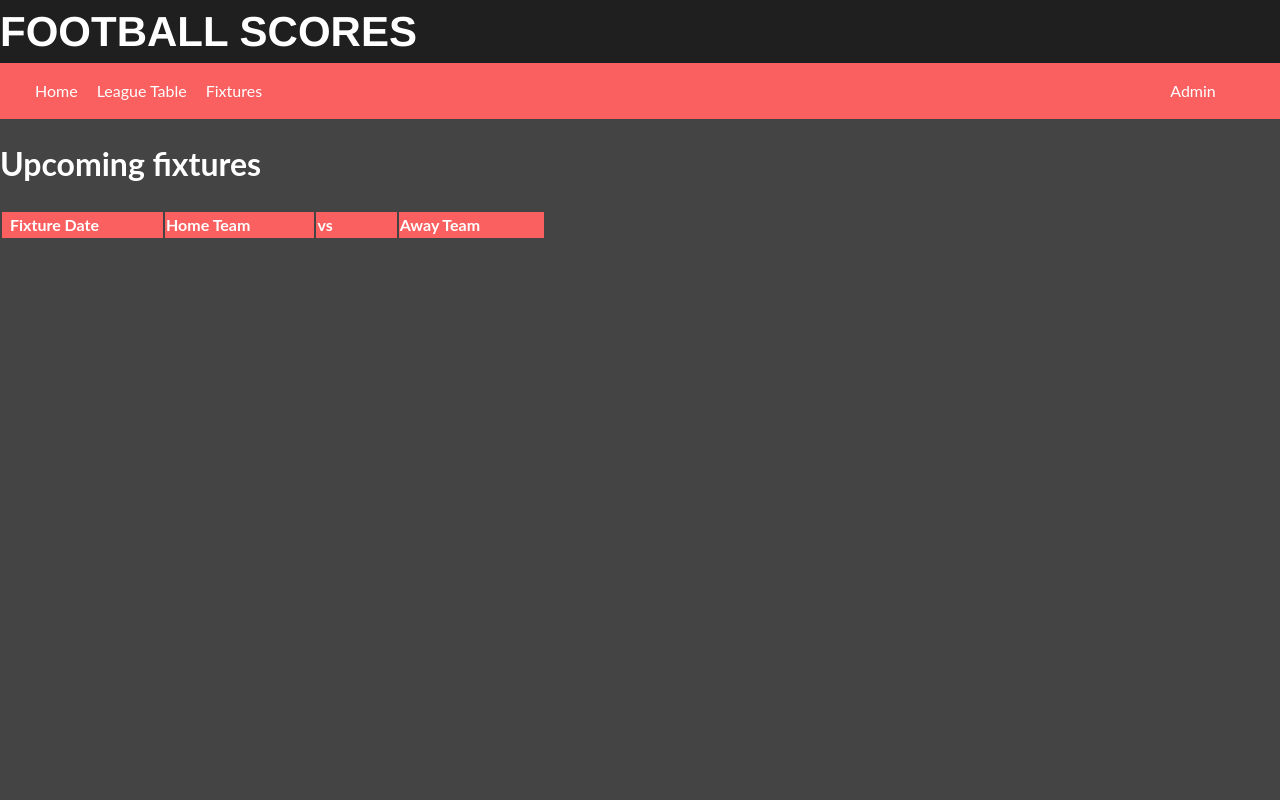
After one commit to saadtarikk/Project1_sports_score_app, a Flask app: page /fixtures_list/1/team_fixtures in a window 1280 px wide. The commit adds this page. Run offline with Flask 2, Linux system fonts and the light colour scheme; data that the repository does not hold is empty; some libraries are stand-ins or nearby versions.

Commit message:
MVP complete and part of extenstions done

```diff
--- a/controllers/fixtures_controller.py
+++ b/controllers/fixtures_controller.py
@@ -12,38 +12,14 @@ fixtures_blueprint = Blueprint("fixtures", __name__)
 def fixtures():
     fixtures = fixture_repository.select_all()
     teams = team_repository.select_all()
-    # pdb.set_trace()
-    # fixture_list = []
-
-    # for fixture in fixtures:
-    #     fixture_object = {"date": "", "score": "", "home": "", "away": ""}
-
-    #     fixture_object["date"] = fixture.fixture_date
-    #     fixture_object["score"] = fixture.fixture_result
-    #     home_team = team_repository.select(fixture.home_team)
-    #     away_team = team_repository.select(fixture.away_team)
-    #     fixture_object["home"] = home_team.team_name
-    #     fixture_object["away"] = away_team.team_name
-    #     fixture_list.append(fixture_object)
-
     return render_template("fixtures/fixtures_list.html", all_fixtures=fixtures, teams=teams)
 
 
 @fixtures_blueprint.route("/fixtures")
 def fixtures_maintainance():
     fixtures = fixture_repository.select_all()
-
     teams = team_repository.select_all()
     return render_template("fixtures/index.html", all_fixtures=fixtures, teams=teams)
-
-
-# @fixtures_blueprint.route("/fixtures/show", methods=["GET"])
-# def show_fixtures():
-#     fixtures = fixture_repository.select_all()
-#     teams = team_repository.select_all()
-
-#     # pdb.set_trace()
-#     return render_template("fixtures/show.html", all_fixtures=fixtures, all_teams=teams)
 
 
 @fixtures_blueprint.route("/fixtures/new", methods=["GET"])
@@ -57,8 +33,8 @@ def new_fixture():
 def create_fixture():
     home_team = request.form["home_team"]
     away_team = request.form["away_team"]
+    fixture_date = request.form["fixture_date"]
     fixture_result = request.form["fixture_result"]
-    fixture_date = request.form["fixture_date"]
     league_id = request.form["league_id"]
     fixture = Fixture(home_team, away_team, fixture_date,
                       fixture_result, league_id)
@@ -68,7 +44,6 @@ def create_fixture():
 
 @fixtures_blueprint.route("/fixtures/<id>/delete", methods=["POST"])
 def delete_fixture(id):
-    # pdb.set_trace()
     fixture_repository.delete(id)
     return redirect('/fixtures')
 
@@ -76,35 +51,27 @@ def delete_fixture(id):
 @fixtures_blueprint.route("/fixtures/<id>/edit", methods=['GET'])
 def edit_fixture(id):
     fixture = fixture_repository.select(id)
-
-# changes to help add team names in edit fields instead of team IDs
     home_team = team_repository.select(fixture.home_team)
     away_team = team_repository.select(fixture.away_team)
-
-
-# end changes
-#
-    pdb.set_trace()
     teams = team_repository.select_all()
     return render_template('fixtures/edit.html', fixture=fixture, home_team=home_team, away_team=away_team, teams=teams)
 
 
 @fixtures_blueprint.route("/fixtures/<id>", methods=['POST'])
 def update_fixture(id):
-    home_team_id = request.form['home_team_id']
-    away_team_id = request.form['away_team_id']
+    home_team = request.form['home_team']
+    away_team = request.form['away_team']
     fixture_date = request.form['fixture_date']
     fixture_result = request.form['fixture_result']
-
-    league_id = request.form['league_id']
-    fixture = Fixture(home_team_id, away_team_id,
+    league_id = 1
+    fixture = Fixture(home_team, away_team,
                       fixture_date, fixture_result, league_id, id)
     fixture_repository.update(fixture)
     return redirect('/fixtures')
 
 
-# @leagues_blueprint.route("/leagues/<id>", methods=["GET"])
-# def show_teams(id):
-#     league = league_repository.select(id)
-#     teams = league_repository.teams(league)
-#     return render_template("leagues/show.
+@fixtures_blueprint.route("/fixtures_list/<id>/team_fixtures", methods=["GET"])
+def show_team_fixtures(id):
+    fixtures = fixture_repository.select_all()
+    teams = team_repository.select_all()
+    return render_template("fixtures/team_fixtures.html", fixtures=fixtures, teams=teams, team_name=id)
--- a/repositories/fixture_repository.py
+++ b/repositories/fixture_repository.py
@@ -8,8 +8,8 @@ from models.fixture import Fixture
 
 def save(fixture):
     sql = "INSERT INTO fixtures (home_team, away_team, fixture_date, fixture_result, league_id) VALUES (%s, %s, %s, %s, %s) RETURNING id "
-    values = [fixture.home_team, fixture.away_team, fixture.fixture_date,
-              fixture.fixture_result, fixture.league_id]
+    values = [fixture.home_team, fixture.away_team,
+              fixture.fixture_date, fixture.fixture_result, fixture.league_id]
     results = run_sql(sql, values)
     id = results[0]['id']
     fixture.id = id
@@ -29,7 +29,7 @@ def select_all():
 
 def select(id):
     fixture = None
-    sql = "SELECT * FROM fixture WHERE id = %s"
+    sql = "SELECT * FROM fixtures WHERE id = %s"
     values = [id]
     result = run_sql(sql, values)[0]
     if result is not None:
@@ -52,5 +52,5 @@ def delete(id):
 def update(fixture):
     sql = "UPDATE fixtures SET (home_team, away_team, fixture_location, fixture_result, league_id) = (%s, %s, %s, %s, %s) WHERE id = %s"
     values = [fixture.home_team, fixture.away_team,
-              fixture.fixture_location, fixture.fixture_result, fixture.league_id]
+              fixture.fixture_result, fixture.league_id]
     run_sql(sql, values)
--- a/static/style.css
+++ b/static/style.css
@@ -14,7 +14,7 @@ body {
   font-family: "Lato", sans-serif;
   color: #fff;
   background-color: #444;
-  /* line-height: 1.5; */
+  line-height: 1.5;
 
   /* keep footer at bottom (along with footer css styling ) */
   position: relative;
@@ -27,32 +27,20 @@ body {
   text-transform: uppercase;
   font-size: 42px;
   font-weight: 700;
-  /* background: var(--primary-color); */
   text-align: left;
   margin: 0;
-  /* padding: 0.3em 1em; */
   color: #fff;
   background-color: rgba(0, 0, 0, 0.55);
 }
 
 header {
-  background-image: url(../static/images/black-white-soccer-ball-on-grass-field-web-header.jpeg);
   background-position: bottom;
 }
 
-.subtitle {
-  background: var(--primary-color);
-  margin-top: 0;
-  margin-bottom: 0;
-  border-top: 1px solid grey;
-  padding: 0.5em 2em;
-  background-color: rgba(0, 0, 0, 0.55);
-}
 /* End Header Styling  */
 
 /* Nav Styling */
 .nav {
-  background: var(--secondary-color);
   padding: 1em;
   padding-left: 1.5em;
   background-position: bottom;
@@ -74,10 +62,10 @@ header {
   border-right: 3px solid var(--primary-color);
 }
 
-/* .nav > ul > li:first-child,
+.nav > ul > li:first-child,
 .nav > ul > li:last-child {
   border-left: 3px solid var(--primary-color);
-} */
+}
 
 .nav > ul > li:nth-child(3) {
   margin-right: auto;
@@ -128,7 +116,7 @@ header {
   text-decoration: none;
   display: inline-flex;
   width: auto;
-  border-radius: 8px;
+  border-radius: 14px;
 }
 
 .btn:hover,
@@ -139,7 +127,6 @@ header {
   box-shadow: 0 12px 16px 0 rgba(0, 0, 0, 0.24),
     0 17px 50px 0 rgba(0, 0, 0, 0.19);
   transition: 0.3s;
-  cursor: pointer;
 }
 
 .btn-links {
@@ -187,6 +174,7 @@ header {
 
 .fixture-layout {
   width: auto;
+  line-height: 1.5;
 }
 
 #fixture_result {
@@ -221,50 +209,18 @@ thead {
 }
 
 th {
-  text-align: left;
-}
-
-/* Do not affect last updated text line aligned left */
-td:not(:last-of-type) {
-  text-align: center;
-}
-
-td:nth-of-type(2) {
-  text-align: left;
-}
-
-.table-col-form {
-  letter-spacing: 0.5em;
-  text-align: justify;
-  font-family: "Helvetica";
-}
-
-.table-col-points,
-.table-col-teams {
-  font-weight: bold;
+  text-align: right;
 }
 
 tr:hover {
   background-color: var(--primary-color);
 }
 
-tfoot {
-  font-weight: lighter;
-  margin-left: 1em;
-  text-align: left;
-}
-
-tfoot > * :hover {
-  background-color: white;
-}
 
 .table-fixtures {
   width: auto;
 }
 
-.table-league {
-  border-bottom: 1px dashed lightgrey;
-}
 
 .table-fixtures > tbody > tr > td {
   text-align: center;
@@ -280,6 +236,6 @@ tfoot > * :hover {
 }
 
 .table-col-fixture-date {
-  padding-left: 1em;
+  padding-left: 0.5em;
 }
 /* END of table styling
--- a/templates/fixtures/edit.html
+++ b/templates/fixtures/edit.html
@@ -9,13 +9,13 @@
         <thead>
             <tr>
                 <th>
-                    <label class="fixture-input-label" for="home_team_id">Home Team</label>
+                    <label class="fixture-input-label" for="home_team">Home Team</label>
                 </th>
                 <th>
                     <label class="fixture-input-label fixture-result-input-label" for="fixture_result">Result</label>
                 </th>
                 <th>
-                    <label class="fixture-input-label fixture-away-team-input-label" for="away_team_id">Away
+                    <label class="fixture-input-label fixture-away-team-input-label" for="away_team">Away
                         Team</label>
                 </th>
                 <th>
--- /dev/null
+++ b/templates/fixtures/team_fixtures.html
@@ -0,0 +1,37 @@
+{% extends "base.html" %}
+{% block content %}
+
+<h1>Upcoming fixtures</h1>
+
+<table class="table-fixtures">
+    <thead>
+        <tr>
+            <th class="table-col-fixture-date">Fixture Date</th>
+            <th>Home Team</th>
+            <th>vs</th>
+            <th>Away Team</th>
+
+        </tr>
+    </thead>
+    <tbody>
+        {% for fixture in fixtures %}
+            {% if (team_name == teams[fixture.home_team-1].team_name) or (team_name ==
+            teams[fixture.away_team-1].team_name) %}
+            <tr>
+                <td class="table-col-fixture-date">{{fixture.fixture_date}}</td>
+                <td>{{teams[fixture.home_team-1].team_name}}</td>
+
+                 {% if fixture.fixture_result %}
+                <td>{{fixture.fixture_result}}</td>
+                {% else %}
+                <td>vs</td>
+                {% endif %}
+
+                <td>{{teams[fixture.away_team-1].team_name}}</td>
+
+            </tr>
+            {% endif %}
+        {% endfor %}
+    </tbody>
+</table>
+{% endblock %}
--- a/templates/leagues/index.html
+++ b/templates/leagues/index.html
@@ -7,8 +7,6 @@
     <tr>
         <td><a class="btn" href="/leagues/{{league.id}}">{{league.league_name}}</a></td>
         <br>
-
-        <!-- <td><a href="/leagues/{{league.id}}"> Number of teams in the league: {{league.league_size}}</a></td> -->
     </tr>
 {% endfor %}
 
--- a/templates/leagues/show.html
+++ b/templates/leagues/show.html
@@ -3,4 +3,5 @@
 
 <h1>League Table</h1>
 
+
 {% endblock %}
--- a/templates/players/edit.html
+++ b/templates/players/edit.html
@@ -19,7 +19,7 @@
         <label for="team_id">Select Team: </label>
         <select name="team_id" id="team_id">
         {% for team in all_teams %}
-        <option value="{{team.id}}">{{team.team_name}}</option>
+            <option value="{{team.id}}">{{team.team_name}}</option>
         {% endfor %}
         </select>
     </div>
--- a/templates/players/new.html
+++ b/templates/players/new.html
@@ -10,7 +10,7 @@
     <label for="team_id">Select team</label>
     <select name="team_id" id="team_id">
     {% for team in all_teams %}
-    <option value="{{team.id}}">{{team.team_name}}</option>
+        <option value="{{team.id}}">{{team.team_name}}</option>
     {% endfor %}
     </select>
     <br>
```
Also changed, not shown: templates/fixtures/fixtures_list.html (+1 -23 lines), templates/fixtures/show.html (deleted, +0 -18 lines).
